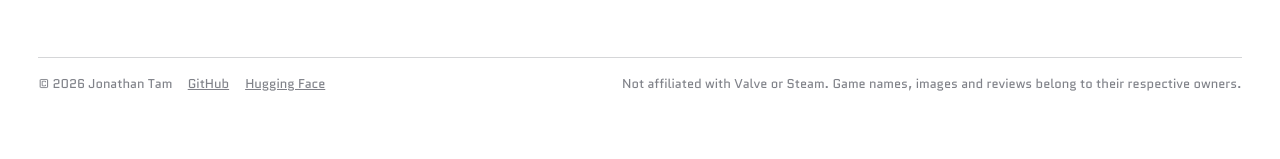
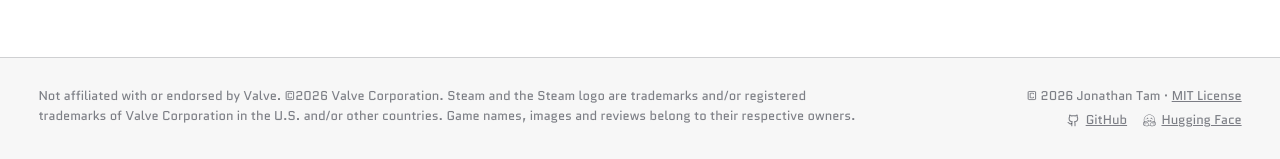
Before and after one commit to jntm7/steam-tldr, an Astro site in the folder web/: page / in a window 1280 px wide. Shown: the part 1634-1793 px from the top of the page. Before the commit the page ends 1760 px from the top, so only its background shows below. Built offline with nearby package versions, Linux system fonts and the light colour scheme; Astro itself is replaced by a stand-in of ours.

Commit message:
feat(web): add valve trademark attribution and full-width footer

```diff
--- a/web/src/components/SiteFooter.astro
+++ b/web/src/components/SiteFooter.astro
@@ -1,9 +1,15 @@
+---
+import GithubIcon from "../assets/github.svg";
+import HuggingFaceIcon from "../assets/huggingface.svg";
+---
+
 <footer class="site-footer">
-  <span>© 2026 Jonathan Tam
+  <span class="footer-legal">Not affiliated with or endorsed by Valve. ©2026 Valve Corporation. Steam and the Steam logo are trademarks and/or registered trademarks of Valve Corporation in the U.S. and/or other countries. Game names, images and reviews belong to their respective owners.</span>
+  <span class="footer-credit">
+    <span>© 2026 Jonathan Tam · <a href="https://github.com/jntm7/steam-tldr/blob/main/LICENSE" target="_blank" rel="noreferrer">MIT License</a></span>
     <span class="footer-links">
-      <a href="https://github.com/jntm7/steam-tldr" target="_blank" rel="noreferrer">GitHub</a>
-      <a href="https://huggingface.co/jntam/steamtldr" target="_blank" rel="noreferrer">Hugging Face</a>
+      <a href="https://github.com/jntm7/steam-tldr" target="_blank" rel="noreferrer"><GithubIcon aria-hidden="true" />GitHub</a>
+      <a href="https://huggingface.co/jntam/steamtldr" target="_blank" rel="noreferrer"><HuggingFaceIcon aria-hidden="true" />Hugging Face</a>
     </span>
   </span>
-  <span>Not affiliated with Valve or Steam. Game names, images and reviews belong to their respective owners.</span>
 </footer>
--- a/web/src/styles/global.css
+++ b/web/src/styles/global.css
@@ -67,9 +67,9 @@ hr { margin: 1.5rem 0; border: 0; border-top: 1px solid var(--border); }
   opacity: 1; background: color-mix(in srgb, var(--text) 16%, transparent); box-shadow: 0 1px 2px rgba(0, 0, 0, 0.2);
 }
 
-/* Footer */
-.site-footer { display: flex; flex-wrap: wrap; justify-content: space-between; gap: 0.25rem 1.5rem; margin-top: 3rem; padding-top: 1rem;
-  border-top: 1px solid var(--border); font-size: 0.8rem; color: var(--muted); }
+/* Footer: a full-width band pinned to the bottom of short pages */
+.site-footer { display: flex; flex-wrap: wrap; justify-content: space-between; gap: 0.75rem 2rem; max-width: 1280px; margin: 0 auto;
+  font-size: 0.8rem; color: var(--muted); }
 
 /* Phones: smaller headings */
 @media (max-width: 760px) {
@@ -353,7 +353,10 @@ main.pill-main { margin-left: 0; padding: 0; }
 .site-theme .theme-switch { padding: 0; gap: 0.15rem; border-radius: 0.85rem; background: none; }
 .site-theme .theme-switch button { flex: none; width: 2.1rem; padding: 0.45rem 0; border-radius: 0.85rem; }
 .page-width { max-width: 1280px; margin: 0 auto; padding: 0 clamp(1rem, 3vw, 3rem); }
-.page-footer { max-width: 1280px; margin: 0 auto; padding: 0 clamp(1rem, 3vw, 3rem) 2rem; }
+.pill-main { display: flex; flex-direction: column; min-height: 100svh; }
+.pill-main > .page-width { box-sizing: border-box; width: 100%; min-width: 0; }
+.page-content { padding-bottom: 3rem; }
+.page-footer { margin-top: auto; padding: 1.75rem clamp(1rem, 3vw, 3rem); border-top: 1px solid var(--border); background: color-mix(in srgb, var(--text) 4%, var(--bg)); }
 
 /* Hero: a static, faint pattern of brand icons behind the headline and a live report card */
 .hero { position: relative; display: flex; flex-direction: column; justify-content: center; min-height: 100svh; padding: 6.5rem clamp(1rem, 3vw, 3rem) 5rem; overflow: clip; isolation: isolate; }
@@ -703,8 +706,12 @@ kbd { padding: 0.1rem 0.4rem; border: 1px solid var(--border); border-radius: 0.
 .search-heading { padding: 0.4rem 0.75rem; font-family: var(--mono, ui-monospace, monospace); font-size: 0.68rem; letter-spacing: 0.1em; text-transform: uppercase; color: var(--muted); }
 .search-empty { padding: 1rem 0.75rem; color: var(--muted); }
 @media (max-width: 1250px) { .nav-search-label, .nav-search kbd { display: none; } .nav-search { padding: 0 0.6rem; } }
-.footer-links { display: inline-flex; gap: 1rem; margin-left: 0.75rem; }
-.footer-links a { color: inherit; }
+.footer-legal { flex: 1 1 28rem; max-width: 60rem; text-wrap: balance; }
+.footer-credit { display: flex; flex-direction: column; align-items: flex-end; gap: 0.25rem; }
+.footer-credit a { color: inherit; }
+.footer-links { display: flex; gap: 1rem; }
+.footer-links a { display: inline-flex; align-items: center; gap: 0.35rem; color: inherit; white-space: nowrap; }
+.footer-links svg { flex: none; width: 1em; height: 1em; }
 
 /* Reviews: one review as a large pull-quote with a tinted quote mark, a coloured rule and a small playtime bar */
 .review-stage { position: relative; margin: 2.5rem 0 0.5rem; padding: 0.25rem 0 0.25rem clamp(1.1rem, 3vw, 2.5rem); border-left: 3px solid var(--verdict); animation: review-in 0.7s cubic-bezier(0.22, 1, 0.36, 1) both; }
```
